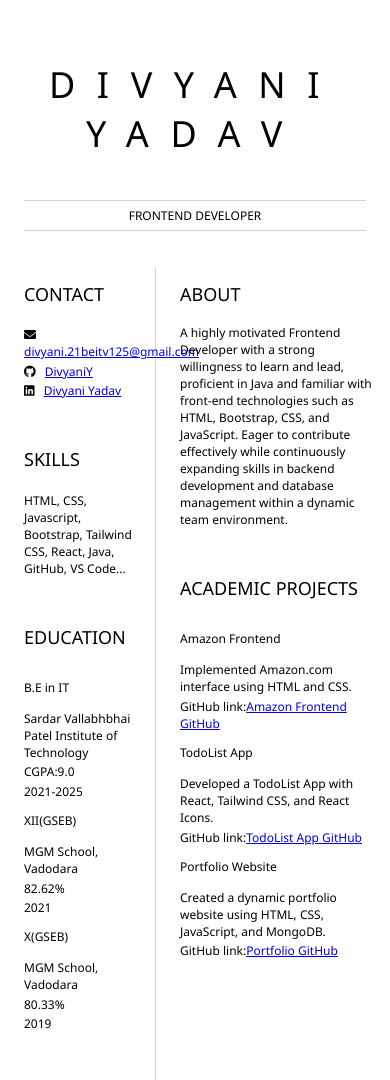
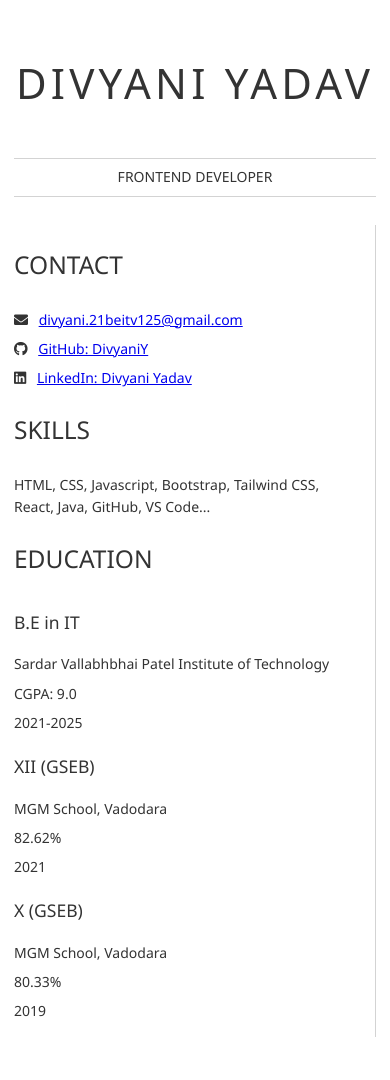
Before and after one commit to DivyaniY/DivyaniY_Resume, a plain HTML site: page index.html in a window 390 px wide. Shown: the top 1080 px of the page. Drawn offline with Linux system fonts and the light colour scheme.

Commit message:
responsive

```diff
--- a/index.html
+++ b/index.html
@@ -11,10 +11,9 @@
 
 <body>
     <header id="header">
-        <!-- resume header with your name and title -->
         <h1>DIVYANI YADAV</h1>
         <hr>
-        FRONTEND DEVELOPER
+        <div>FRONTEND DEVELOPER</div>
         <hr>
     </header>
     <main>
@@ -27,11 +26,11 @@
                 </p>
                 <p>
                     <i class="fab fa-github" aria-hidden="true"></i>
-                    <a href="https://github.com/DivyaniY">DivyaniY</a>
+                    <a href="https://github.com/DivyaniY">GitHub: DivyaniY</a>
                 </p>
                 <p>
                     <i class="fab fa-linkedin" aria-hidden="true"></i>
-                    <a href="https://www.linkedin.com/in/divyani-yadav-">Divyani Yadav</a>
+                    <a href="https://www.linkedin.com/in/divyani-yadav-">LinkedIn: Divyani Yadav</a>
                 </p>
             </section>
             <section>
@@ -39,58 +38,44 @@
                 <p>HTML, CSS, Javascript, Bootstrap, Tailwind CSS, React, Java, GitHub, VS Code...</p>
             </section>
             <section>
-
                 <h2>EDUCATION</h2>
-                <h3>B.E in IT </h3>
-                <p>
-                    Sardar Vallabhbhai Patel Institute of Technology
-                </p>
-                <p>CGPA:9.0</p>
-                <p>
-                    2021-2025
-                </p>
-                <h3>XII(GSEB) </h3>
-                <p>
-                    MGM School, Vadodara
-                </p>
+                <h3>B.E in IT</h3>
+                <p>Sardar Vallabhbhai Patel Institute of Technology</p>
+                <p>CGPA: 9.0</p>
+                <p>2021-2025</p>
+                <h3>XII (GSEB)</h3>
+                <p>MGM School, Vadodara</p>
                 <p>82.62%</p>
-                <p>
-                    2021
-                </p>
-                <h3>X(GSEB) </h3>
-                <p>
-                    MGM School, Vadodara
-                </p>
+                <p>2021</p>
+                <h3>X (GSEB)</h3>
+                <p>MGM School, Vadodara</p>
                 <p>80.33%</p>
-                <p>
-                    2019
-                </p>
+                <p>2019</p>
             </section>
         </article>
         <article id="mainRight">
             <section>
                 <h2>ABOUT</h2>
-                A highly motivated Frontend Developer with a strong willingness to learn and lead, proficient in Java
-                and familiar with front-end technologies such as HTML, Bootstrap, CSS, and JavaScript. Eager to
-                contribute effectively while continuously expanding skills in backend development and database
-                management within a dynamic team environment.
+                <p>
+                    A highly motivated Frontend Developer with a strong willingness to learn and lead, proficient in Java and familiar with front-end technologies such as HTML, Bootstrap, CSS, and JavaScript. Eager to contribute effectively while continuously expanding skills in backend development and database management within a dynamic team environment.
+                </p>
             </section>
             <section>
                 <h2>ACADEMIC PROJECTS</h2>
                 <h3>Amazon Frontend</h3>
                 <p>
                     Implemented Amazon.com interface using HTML and CSS.
-                    <p>GitHub link:<a href="https://github.com/DivyaniY/clone">Amazon Frontend GitHub</a></p>
+                    <a href="https://github.com/DivyaniY/clone">GitHub link: Amazon Frontend</a>
                 </p>
                 <h3>TodoList App</h3>
                 <p>
                     Developed a TodoList App with React, Tailwind CSS, and React Icons.
-                    <p>GitHub link:<a href="https://github.com/DivyaniY/todo-list-app">TodoList App GitHub</a></p>
+                    <a href="https://github.com/DivyaniY/todo-list-app">GitHub link: TodoList App</a>
                 </p>
                 <h3>Portfolio Website</h3>
                 <p>
                     Created a dynamic portfolio website using HTML, CSS, JavaScript, and MongoDB.
-                    <p>GitHub link:<a href="https://github.com/DivyaniY/portfolio">Portfolio GitHub</a></p>
+                    <a href="https://github.com/DivyaniY/portfolio">GitHub link: Portfolio</a>
                 </p>
             </section>
         </article>
--- a/style.css
+++ b/style.css
@@ -1,45 +1,52 @@
 body {
     font-family: 'Segoe UI', Tahoma, Geneva, Verdana, sans-serif;
-    font-size: 12px;
+    font-size: 14px;
+    line-height: 1.6;
     max-width: 960px;
     margin: auto;
+    padding: 0 1em;
+    color: #333;
 }
+
 h1 {
     font-size: 3em;
-    letter-spacing: .6em;
-    padding-top: 1em;
-    padding-bottom: 1em;
+    letter-spacing: 0.1em;
+    padding: 0.5em 0;
+    margin: 0;
 }
 
 h2 {
-    font-size: 1.5em;
-    padding-bottom: 1em;
+    font-size: 1.75em;
+    padding-bottom: 0.5em;
 }
 
 h3 {
-    font-size: 1em;
-    padding-bottom: 1em;
+    font-size: 1.25em;
+    padding-bottom: 0.5em;
 }
+
+header {
+    text-align: center;
+    margin: 2em auto;
+}
+
 main {
     display: grid;
-    grid-template-columns: 40% 60%;
-    margin-top: 3em;
-}
-header {
-    text-align: center;
-    margin: auto 2em;
+    grid-template-columns: 1fr 1fr;
+    gap: 2em;
+    margin-top: 2em;
 }
 
 section {
-    margin: auto 1em 4em 2em;
+    margin: 1em 0;
 }
 
 i {
-    margin-right: .5em;
+    margin-right: 0.5em;
 }
 
 p {
-    margin: .2em auto
+    margin: 0.5em 0;
 }
 
 hr {
@@ -49,9 +56,17 @@ hr {
 }
 
 h1, h2, h3 {
-    font-weight: 100;
-    margin-bottom: 0;
+    font-weight: 300;
+    margin-bottom: 0.5em;
 }
+
 #mainLeft {
     border-right: 1px solid lightgray;
+    padding-right: 1em;
 }
+
+@media (max-width: 768px) {
+    main {
+        grid-template-columns: 1fr;
+    }
+}
```
